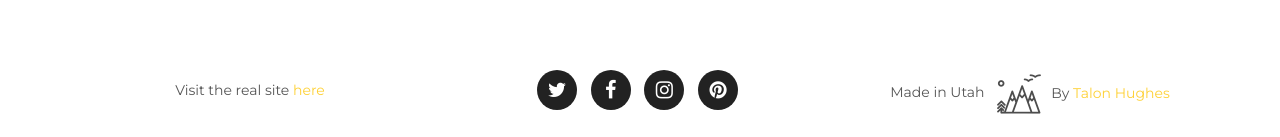
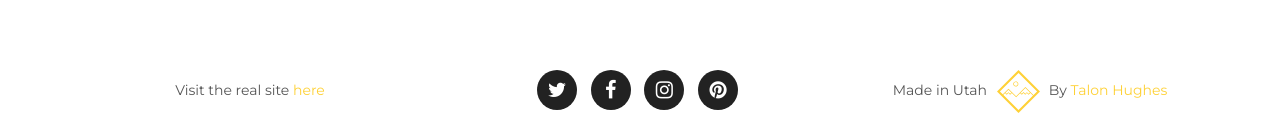
Before and after one commit to t-hughes/hungry-harvest-clone, a website: page public/index.html in a window 1280 px wide. Shown: the part 2962-3099 px from the top of the page. Drawn offline with nearby package versions, Linux system fonts and the light colour scheme; some packages are replaced by stand-ins of ours; a script that the page names is missing.

Commit message:
changed footer logo

```diff
--- a/public/css/style.css
+++ b/public/css/style.css
@@ -517,6 +517,10 @@ footer ul.quicklinks {
     text-decoration: none;
 }
 
+.mtnIcon {
+    height: 43px;
+}
+
 ul.social-buttons {
     margin-bottom: 0;
 }
--- a/public/index.html
+++ b/public/index.html
@@ -86,7 +86,7 @@
                         <div class="col-md-4">
                             <ul class="list-inline quicklinks">
                                 <li>Made in Utah
-                                    <li><img class="mtnIcon" src=".././img/mountains-footer.png"></li>
+                                    <li><img class="mtnIcon" src=".././img/mtnlogo-hungryharvest.svg"></li>
                                     By <a class="footer-link" href="https://t-hughes.github.io/MyPortfolio/" target="_blank">Talon Hughes</a>
                                 </li>
                             </ul>
```
Also changed, not shown: public/img/mtnlogo-hungryharvest.svg (added).
